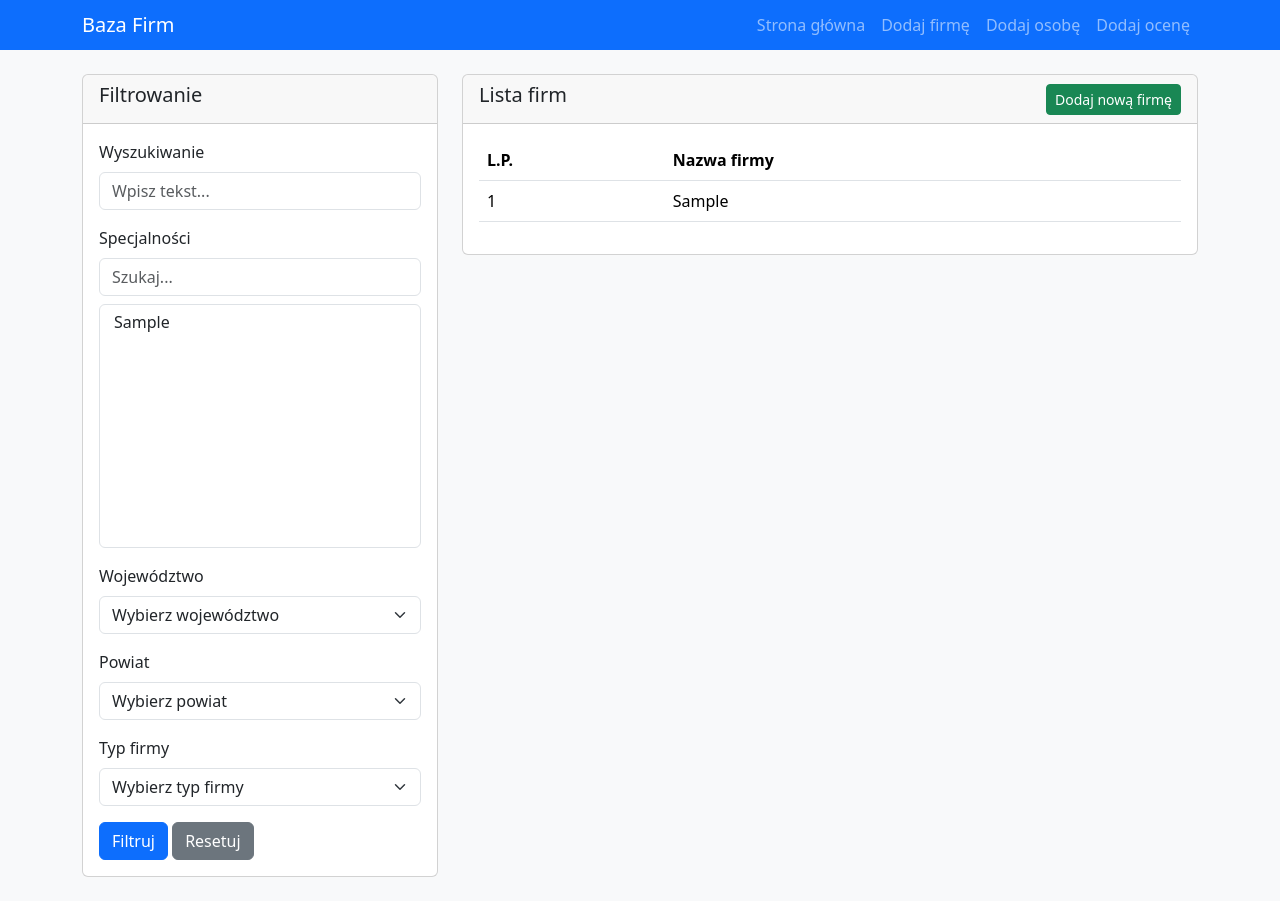
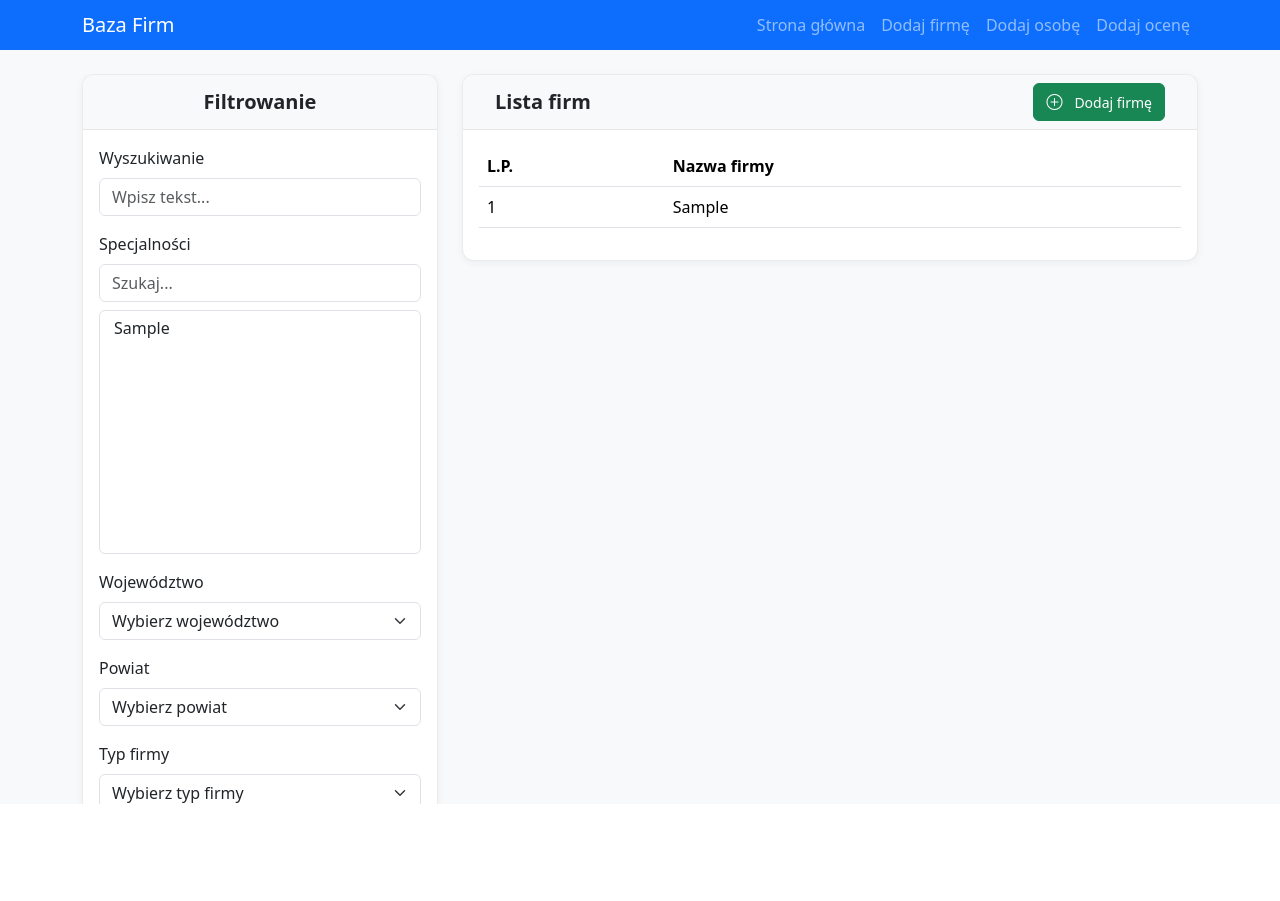
Before and after one commit to pawelpalicki/ListaFirm3, a Flask app: page / in a window 1280 px wide. After the commit the page ends 804 px from the top, so only its background shows below. Run offline with Flask 3, Linux system fonts and the light colour scheme; tables that the repository leaves empty hold one stand-in row (values such as "Sample post").

Commit message:
unified heading style

```diff
--- a/app/static/css/main.css
+++ b/app/static/css/main.css
@@ -1,9 +1,147 @@
+/* ===== GLOBALNE STYLE ===== */
 body {
     background-color: #f8f9fa;
+    position: relative;
 }
 
+:root {
+    --navbar-height: 50px;
+    --card-header-height: 55px; /* Zgodnie z wymaganiami */
+    --btn-primary-color: #0d6efd;
+    --btn-secondary-color: #6c757d;
+    --btn-success-color: #198754;
+    --card-border-color: rgba(0, 0, 0, 0.08);
+}
+
+/* ===== NAWIGACJA ===== */
+.navbar {
+    position: sticky;
+    top: 0;
+    z-index: 20;
+    height: var(--navbar-height);
+}
+
+/* ===== KOLUMNY ===== */
+.left-column {
+    position: sticky;
+    top: 70px;
+    align-self: flex-start;
+    z-index: 10;
+    height: calc(100vh - 70px);
+    overflow-y: auto;
+}
+
+.right-column {
+    transition: width 0.3s ease;
+}
+
+/* ===== KARTY ===== */
+.card {
+    border-radius: 12px;
+    box-shadow: 0 2px 8px rgba(0, 0, 0, 0.05);
+    margin-bottom: 1.5rem;
+    border: 1px solid var(--card-border-color);
+    overflow: hidden;
+    transition: all 0.3s ease;
+}
+
+.card-header {
+    min-height: var(--card-header-height);
+    display: flex;
+    align-items: center;
+    padding: 0 2rem;
+    background-color: #f8f9fa;
+    border-bottom: 1px solid var(--card-border-color);
+}
+
+/* Specyficzne style dla lewej kolumny */
+.left-column .card-header {
+    min-height: var(--card-header-height);
+    height: auto;
+    /*padding: 1rem !important; /* Mniejsze paddingi */
+    display: flex !important;
+    align-items: center;
+    justify-content: center;
+}
+
+/* Style dla prawej kolumny */
+.right-column .card-header {
+    justify-content: space-between;
+    flex-wrap: wrap;
+}
+
+/* Zawartość nagłówka */
+.card-header-content {
+    width: 100%;
+    display: flex;
+    align-items: center;
+    justify-content: space-between;
+}
+
+/* Tytuł karty */
+.card-title {
+    margin: 0;
+    font-size: 1.25rem;
+    font-weight: 700;
+}
+
+/* ===== PRZYCISKI - SPÓJNE STYLE ===== */
+.card-header .btn,
+.mobile-filter-content .btn {
+    height: 38px;
+    display: inline-flex;
+    align-items: center;
+    justify-content: center;
+    gap: 0.5rem;
+    font-weight: 500;
+    border-radius: 0.375rem;
+    transition: all 0.2s ease;
+    padding: 0.375rem 0.75rem;
+}
+
+/* Przyciski w nagłówku prawej kolumny */
+.right-column .card-header .btn {
+    min-width: 120px;
+}
+
+/* Przyciski w formularzu filtrowania (lewa kolumna i mobile) */
+.left-column .card-body .btn,
+.mobile-filter-content .btn {
+    width: 100%;
+    margin-bottom: 0.5rem;
+    justify-content: center;
+}
+
+/* Grupa przycisków */
+.btn-group-vertical {
+    width: 100%;
+}
+
+/* Ikony */
+.btn .bi {
+    font-size: 1rem;
+    margin-right: 0.25rem;
+}
+
+/* Responsywność przycisków */
+@media (max-width: 575.98px) {
+    .card-header .btn {
+        width: 100%;
+        max-width: none;
+        margin-bottom: 0.5rem;
+    }
+
+    .right-column .card-header .d-flex {
+        flex-direction: column;
+        width: 100%;
+        gap: 0.5rem;
+    }
+}
+
+/* ===== ELEMENTY FIRM ===== */
 .company-row {
     cursor: pointer;
+    transition: background-color 0.2s ease;
 }
 
 .company-row:hover {
@@ -14,21 +152,66 @@ body {
     padding: 1rem;
     background-color: #f8f9fa;
 }
-:root {
-    --navbar-height: 50px; /* Wysokość navbar */
+
+/* ===== FILTRY MOBILE ===== */
+#mobile-filter-overlay {
+    display: none;
+    position: fixed;
+    top: 0;
+    left: 0;
+    right: 0;
+    bottom: 0;
+    background-color: rgba(0,0,0,0.5);
+    z-index: 1000;
+    padding: 20px;
+    overflow-y: auto;
 }
 
-.col-md-4 {
-    position: sticky;
-    top: 70px; /* Dynamiczne odwołanie do wysokości navbar */
-    align-self: flex-start;
-    z-index: 10;
+.mobile-filter-content {
+    background-color: white;
+    padding: 20px;
+    border-radius: 5px;
+    max-height: 90vh;
+    overflow-y: auto;
 }
 
-.navbar {
-    position: sticky;
-    top: 0;
-    align-self: flex-start;
-    z-index: 10;
-    height: var(--navbar-height); /* Ustaw wysokość navbar */
+.mobile-filter-header {
+    border-bottom: 1px solid #dee2e6;
+    padding-bottom: 10px;
+    margin-bottom: 15px;
 }
+
+/* ===== IKONY ===== */
+.bi {
+    font-size: 1rem;
+    line-height: 1;
+    vertical-align: middle;
+}
+
+/* ===== RESPONSYWNOŚĆ ===== */
+@media (max-width: 991.98px) {
+    .card-header {
+        padding: 0 1.5rem;
+    }
+
+    .left-column .card-header {
+        padding: 1rem;
+    }
+}
+
+@media (max-width: 575.98px) {
+    .card-header {
+        min-height: auto;
+        padding: 1rem;
+    }
+
+    .card-title {
+        font-size: 1.1rem;
+        margin-bottom: 0.5rem;
+    }
+
+    .right-column .card-header-content {
+        flex-direction: column;
+        align-items: flex-start;
+    }
+}
--- a/app/templates/base.html
+++ b/app/templates/base.html
@@ -5,6 +5,7 @@
     <meta name="viewport" content="width=device-width, initial-scale=1.0">
     <title>Baza Firm</title>
     <link href="https://cdn.jsdelivr.net/npm/bootstrap@5.3.0-alpha1/dist/css/bootstrap.min.css" rel="stylesheet">
+    <link rel="stylesheet" href="https://cdn.jsdelivr.net/npm/bootstrap-icons@1.10.0/font/bootstrap-icons.css">
     <link rel="stylesheet" href="{{ url_for('static', filename='css/main.css') }}">
 </head>
 <body>
@@ -20,7 +21,7 @@
                         <a class="nav-link" href="{{ url_for('main.index') }}">Strona główna</a>
                     </li>
                     <li class="nav-item">
-                        <a class="nav-link" href="{{ url_for('main.index') }}">Dodaj firmę</a>
+                        <a class="nav-link" href="{{ url_for('main.new_company') }}">Dodaj firmę</a>
                     </li>
                     <li class="nav-item">
                         <a class="nav-link" href="{{ url_for('main.index') }}">Dodaj osobę</a>
--- a/app/templates/index.html
+++ b/app/templates/index.html
@@ -2,10 +2,11 @@
 
 {% block content %}
 <div class="row">
-    <div class="col-lg-4 left-column">
+    <!-- Lewa kolumna - widoczna tylko na dużych ekranach -->
+    <div class="col-lg-4 left-column d-none d-lg-block">
         <div class="card mb-4">
             <div class="card-header">
-                <h5>Filtrowanie</h5>
+                <h5 class="card-title">Filtrowanie</h5>
             </div>
             <div class="card-body">
                 <form id="filter-form" method="get">
@@ -59,7 +60,7 @@
 
                     <div class="mb-3">
                         <label for="company_types" class="form-label">Typ firmy</label>
-                        <select  class="form-select" id="company_types" name="company_types" >
+                        <select class="form-select" id="company_types" name="company_types">
                             <option value="">Wybierz typ firmy</option>
                             {% for type in all_company_types %}
                             <option value="{{ type.ID_FIRMY_TYP }}"
@@ -70,80 +71,39 @@
                         </select>
                     </div>
 
-                    <button type="submit" class="btn btn-primary">Filtruj</button>
-                    <a href="{{ url_for('main.index') }}" class="btn btn-secondary">Resetuj</a>
+                    <div class="d-grid gap-2 mt-4">
+                        <button type="submit" class="btn btn-primary">
+                            <i class="bi bi-funnel-fill"></i>
+                            <span>Filtruj</span>
+                        </button>
+                        <a href="{{ url_for('main.index') }}" class="btn btn-secondary">
+                            <i class="bi bi-arrow-counterclockwise"></i>
+                            <span>Resetuj</span>
+                        </a>
+                    </div>
                 </form>
             </div>
         </div>
     </div>
 
+    <!-- Prawa kolumna -->
     <div class="col-lg-8 right-column">
         <div class="card">
-            <div class="card-header d-flex justify-content-between align-items-center">
-                <h5>Lista firm</h5>
-                 <div id="filter-menu-container" class="d-inline-block d-lg-none">
-                    <button class="btn btn-secondary dropdown-toggle" type="button" id="filter-menu-button" data-bs-toggle="dropdown" aria-haspopup="true" aria-expanded="false">
-                        Filtruj
-                    </button>
-                    <div class="dropdown-menu" aria-labelledby="filter-menu-button">
-                        <form id="filter-form-mobile" method="get" class="px-4 py-3">
-                            <div class="mb-3">
-                                <label for="search-mobile" class="form-label">Wyszukiwanie</label>
-                                <input type="text" class="form-control" id="search-mobile" name="search" value="{{ request.args.get('search', '') }}" placeholder="Wpisz tekst...">
-                            </div>
-                            <div class="mb-3">
-                                <label for="specialties-mobile" class="form-label">Specjalności</label>
-                                <select multiple class="form-select" id="specialties-mobile" name="specialties" size="6">
-                                    {% for specialty in all_specialties %}
-                                        <option value="{{ specialty.ID_SPECJALNOSCI }}" {% if specialty.ID_SPECJALNOSCI|string in request.args.getlist('specialties') %}selected{% endif %}>
-                                            {{ specialty.Specjalnosc }}
-                                        </option>
-                                    {% endfor %}
-                                </select>
-                            </div>
-                            <div class="mb-3">
-                                <label for="wojewodztwo-mobile" class="form-label">Województwo</label>
-                                 <select class="form-select" id="wojewodztwo-mobile" name="wojewodztwo">
-                                    <option value="">Wybierz województwo</option>
-                                    {% for woj in all_wojewodztwa %}
-                                        <option value="{{ woj.ID_WOJEWODZTWA }}" {% if woj.ID_WOJEWODZTWA == request.args.get('wojewodztwo') %}selected{% endif %}>
-                                            {{ woj.Wojewodztwo }}
-                                        </option>
-                                    {% endfor %}
-                                </select>
-                            </div>
-                            <div class="mb-3">
-                                <label for="powiat-mobile" class="form-label">Powiat</label>
-                                <select class="form-select" id="powiat-mobile" name="powiat">
-                                     <option value="">Wybierz powiat</option>
-                                        {% if request.args.get('wojewodztwo') %}
-                                            {% for pow in all_powiaty %}
-                                                {% if pow.ID_WOJEWODZTWA == request.args.get('wojewodztwo') %}
-                                                    <option value="{{ pow.ID_POWIATY }}" {% if pow.ID_POWIATY|string == request.args.get('powiat') %}selected{% endif %}>
-                                                        {{ pow.Powiat }}
-                                                    </option>
-                                                {% endif %}
-                                            {% endfor %}
-                                        {% endif %}
-                                </select>
-                            </div>
-                            <div class="mb-3">
-                                <label for="company_types_mobile" class="form-label">Typ firmy</label>
-                                <select class="form-select" id="company_types_mobile" name="company_types">
-                                    <option value="">Wybierz typ firmy</option>
-                                    {% for type in all_company_types %}
-                                         <option value="{{ type.ID_FIRMY_TYP }}" {% if type.ID_FIRMY_TYP in request.args.getlist('company_types') %}selected{% endif %}>
-                                            {{ type.Typ_firmy }}
-                                        </option>
-                                    {% endfor %}
-                                </select>
-                            </div>
-                            <button type="submit" class="btn btn-primary btn-sm">Filtruj</button>
-                            <a href="{{ url_for('main.index') }}" class="btn btn-secondary btn-sm">Resetuj</a>
-                        </form>
+            <div class="card-header d-flex align-items-center">
+                <div class="card-header-content d-flex justify-content-between w-100">
+                    <h5 class="card-title">Lista firm</h5>
+                    <div class="card-actions d-flex gap-2">
+                        <!-- Przycisk filtrowania widoczny tylko na małych ekranach -->
+                        <button id="mobile-filter-toggle" class="btn btn-secondary btn-sm d-lg-none">
+                            <i class="bi bi-funnel"></i>
+                            Filtruj
+                        </button>
+                        <a href="{{ url_for('main.new_company') }}" class="btn btn-success btn-sm">
+                            <i class="bi bi-plus-circle"></i>
+                            Dodaj firmę
+                        </a>
                     </div>
                 </div>
-                <a href="{{ url_for('main.new_company') }}" class="btn btn-success btn-sm d-none d-lg-inline-block">Dodaj nową firmę</a>
             </div>
             <div class="card-body">
                 {% if companies %}
@@ -153,14 +113,14 @@
                             <tr>
                                 <th>L.P.</th>
                                 <th>Nazwa firmy</th>
-                               </tr>
+                            </tr>
                         </thead>
                         <tbody>
                             {% for company in companies %}
                             <tr class="company-row" data-company-id="{{ company.ID_FIRMY }}">
                                 <td>{{ company.ID_FIRMY }}</td>
                                 <td>{{ company.Nazwa_Firmy }}</td>
-                               </tr>
+                            </tr>
                             <tr id="details-{{ company.ID_FIRMY }}" class="company-details d-none">
                                 <td colspan="3">
                                     <div class="loading-spinner text-center my-3">
@@ -183,11 +143,105 @@
         </div>
     </div>
 </div>
+
+<!-- Mobile filter overlay -->
+<div id="mobile-filter-overlay" class="d-lg-none">
+    <div class="mobile-filter-content">
+        <div class="mobile-filter-header d-flex justify-content-between align-items-center mb-3">
+            <h5>Filtrowanie</h5>
+            <button id="close-mobile-filter" class="btn-close"></button>
+        </div>
+        <form id="filter-form-mobile" method="get">
+            <div class="mb-3">
+                <label for="search-mobile" class="form-label">Wyszukiwanie</label>
+                <input type="text" class="form-control" id="search-mobile" name="search"
+                       value="{{ request.args.get('search', '') }}" placeholder="Wpisz tekst...">
+            </div>
+
+            <div class="mb-3">
+                <label for="specialties-mobile" class="form-label">Specjalności</label>
+                <select multiple class="form-select" id="specialties-mobile" name="specialties" size="6">
+                    {% for specialty in all_specialties %}
+                    <option value="{{ specialty.ID_SPECJALNOSCI }}"
+                        {% if specialty.ID_SPECJALNOSCI|string in request.args.getlist('specialties') %}selected{% endif %}>
+                        {{ specialty.Specjalnosc }}
+                    </option>
+                    {% endfor %}
+                </select>
+            </div>
+
+            <div class="mb-3">
+                <label for="wojewodztwo-mobile" class="form-label">Województwo</label>
+                <select class="form-select" id="wojewodztwo-mobile" name="wojewodztwo">
+                    <option value="">Wybierz województwo</option>
+                    {% for woj in all_wojewodztwa %}
+                    <option value="{{ woj.ID_WOJEWODZTWA }}"
+                        {% if woj.ID_WOJEWODZTWA == request.args.get('wojewodztwo') %}selected{% endif %}>
+                        {{ woj.Wojewodztwo }}
+                    </option>
+                    {% endfor %}
+                </select>
+            </div>
+
+            <div class="mb-3">
+                <label for="powiat-mobile" class="form-label">Powiat</label>
+                <select class="form-select" id="powiat-mobile" name="powiat">
+                    <option value="">Wybierz powiat</option>
+                    {% if request.args.get('wojewodztwo') %}
+                        {% for pow in all_powiaty %}
+                            {% if pow.ID_WOJEWODZTWA == request.args.get('wojewodztwo') %}
+                            <option value="{{ pow.ID_POWIATY }}"
+                                {% if pow.ID_POWIATY|string == request.args.get('powiat') %}selected{% endif %}>
+                                {{ pow.Powiat }}
+                            </option>
+                            {% endif %}
+                        {% endfor %}
+                    {% endif %}
+                </select>
+            </div>
+
+            <div class="mb-3">
+                <label for="company_types_mobile" class="form-label">Typ firmy</label>
+                <select class="form-select" id="company_types_mobile" name="company_types">
+                    <option value="">Wybierz typ firmy</option>
+                    {% for type in all_company_types %}
+                    <option value="{{ type.ID_FIRMY_TYP }}"
+                        {% if type.ID_FIRMY_TYP in request.args.getlist('company_types') %}selected{% endif %}>
+                        {{ type.Typ_firmy }}
+                    </option>
+                    {% endfor %}
+                </select>
+            </div>
+
+            <div class="d-grid gap-2">
+                <button type="submit" class="btn btn-primary">
+                    <i class="bi bi-funnel-fill"></i>
+                    Filtruj
+                </button>
+                <a href="{{ url_for('main.index') }}" class="btn btn-secondary">
+                    <i class="bi bi-arrow-counterclockwise"></i>
+                    Resetuj
+                </a>
+            </div>
+        </form>
+    </div>
+</div>
 {% endblock %}
 
 {% block scripts %}
 <script>
     $(document).ready(function() {
+        // Toggle mobile filter overlay
+        $('#mobile-filter-toggle').click(function() {
+            $('#mobile-filter-overlay').fadeIn(200);
+            $('body').css('overflow', 'hidden');
+        });
+
+        $('#close-mobile-filter').click(function() {
+            $('#mobile-filter-overlay').fadeOut(200);
+            $('body').css('overflow', 'auto');
+        });
+
         // Handle wojewodztwo change to update powiaty list
         $('#wojewodztwo, #wojewodztwo-mobile').change(function() {
             const wojewodztwoId = $(this).val();
@@ -236,29 +290,6 @@
                 $(this).toggle(optionText.indexOf(searchText) > -1);
             });
         });
-
-        // Mobile filter form submission
-        $('#filter-menu-container .dropdown-menu form').on('submit', function(e) {
-            e.preventDefault(); // Prevent the default form submission
-
-            const formId = $(this).attr('id');
-            const searchVal = $(`#search${formId.endsWith('-mobile') ? '-mobile' : ''}`).val();
-            const wojewodztwoVal = $(`#wojewodztwo${formId.endsWith('-mobile') ? '-mobile' : ''}`).val();
-            const powiatVal = $(`#powiat${formId.endsWith('-mobile') ? '-mobile' : ''}`).val();
-            const specialtiesVals = $(`#specialties${formId.endsWith('-mobile') ? '-mobile' : ''}`).val() || [];
-            const companyTypesVals = $(`#company_types${formId.endsWith('-mobile') ? '-mobile' : ''}`).val() || [];
-
-
-            // Create URL parameters string.
-            let url = `?search=${encodeURIComponent(searchVal)}`;
-            if (wojewodztwoVal) url += `&wojewodztwo=${encodeURIComponent(wojewodztwoVal)}`;
-            if (powiatVal) url += `&powiat=${encodeURIComponent(powiatVal)}`;
-            specialtiesVals.forEach(val => url += `&specialties=${encodeURIComponent(val)}`);
-             companyTypesVals.forEach(val => url += `&company_types=${encodeURIComponent(val)}`);
-
-            // Redirect
-            window.location.href = url;
-        });
     });
 </script>
 {% endblock %}
--- a/run.py
+++ b/run.py
@@ -1,6 +1,4 @@
 import app
-print(app.__file__)
-
 from app import create_app, db
 
 flask_app = create_app()
```
Also changed, not shown: 1 other file.
